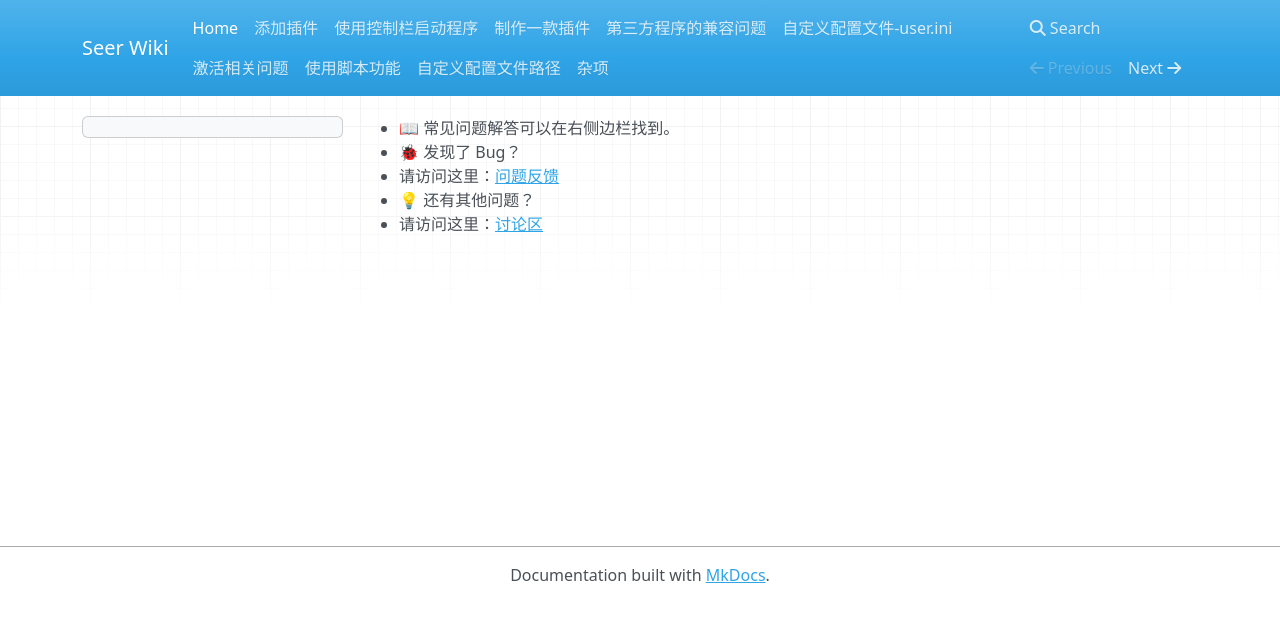
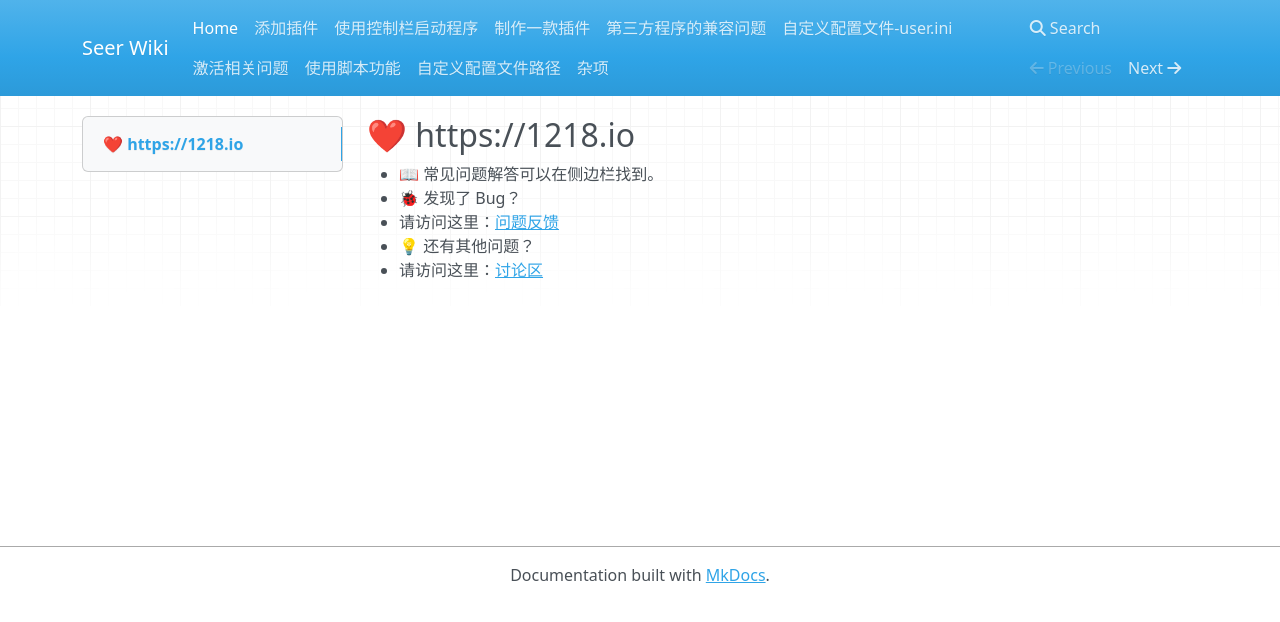
Before and after one commit to ccseer/Seer-Feedback-CN, an MkDocs documentation site: the page built from docs/index.md, in a window 1280 px wide. Shown: the top 622 px of the page. Built offline with MkDocs 1.6.1, drawn with Linux system fonts in a browser that asks for light colours; nearby versions of some CDN libraries.

Commit message:
Update index.md

```diff
--- a/docs/index.md
+++ b/docs/index.md
@@ -1,4 +1,5 @@
-- 📖 常见问题解答可以在右侧边栏找到。
+## ❤️ https://1218.io
+- 📖 常见问题解答可以在侧边栏找到。
 - 🐞 发现了 Bug？
   - 请访问这里：[问题反馈](https://github.com/ccseer/Seer-Feedback-CN/issues)
 - 💡 还有其他问题？
```
